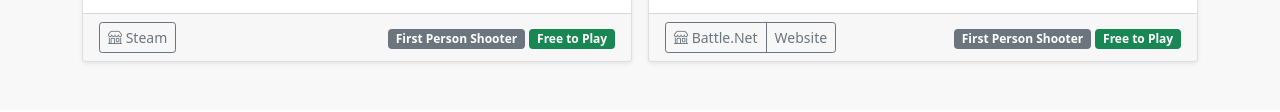
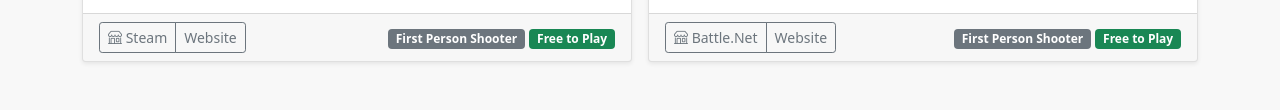
Before and after one commit to timvandenhof/islan-web, a plain HTML site: page src/islan.nl/index.html in a window 1280 px wide. Shown: the part 2452-2564 px from the top of the page. Drawn offline with nearby package versions, Linux system fonts and the light colour scheme.

Commit message:
Add CS:GO website

```diff
--- a/src/islan.nl/index.html
+++ b/src/islan.nl/index.html
@@ -418,6 +418,9 @@
 										<a class="btn btn-sm btn-outline-secondary"
 											href="https://store.steampowered.com/app/730/CounterStrike_Global_Offensive/"
 											role="button"><i class="bi bi-shop"></i> Steam</a>
+										<a class="btn btn-sm btn-outline-secondary"
+											href="https://blog.counter-strike.net/"
+											role="button">Website</a>
 									</div>
 									<div>
 										<span class="badge bg-secondary">First Person Shooter</span>
```
